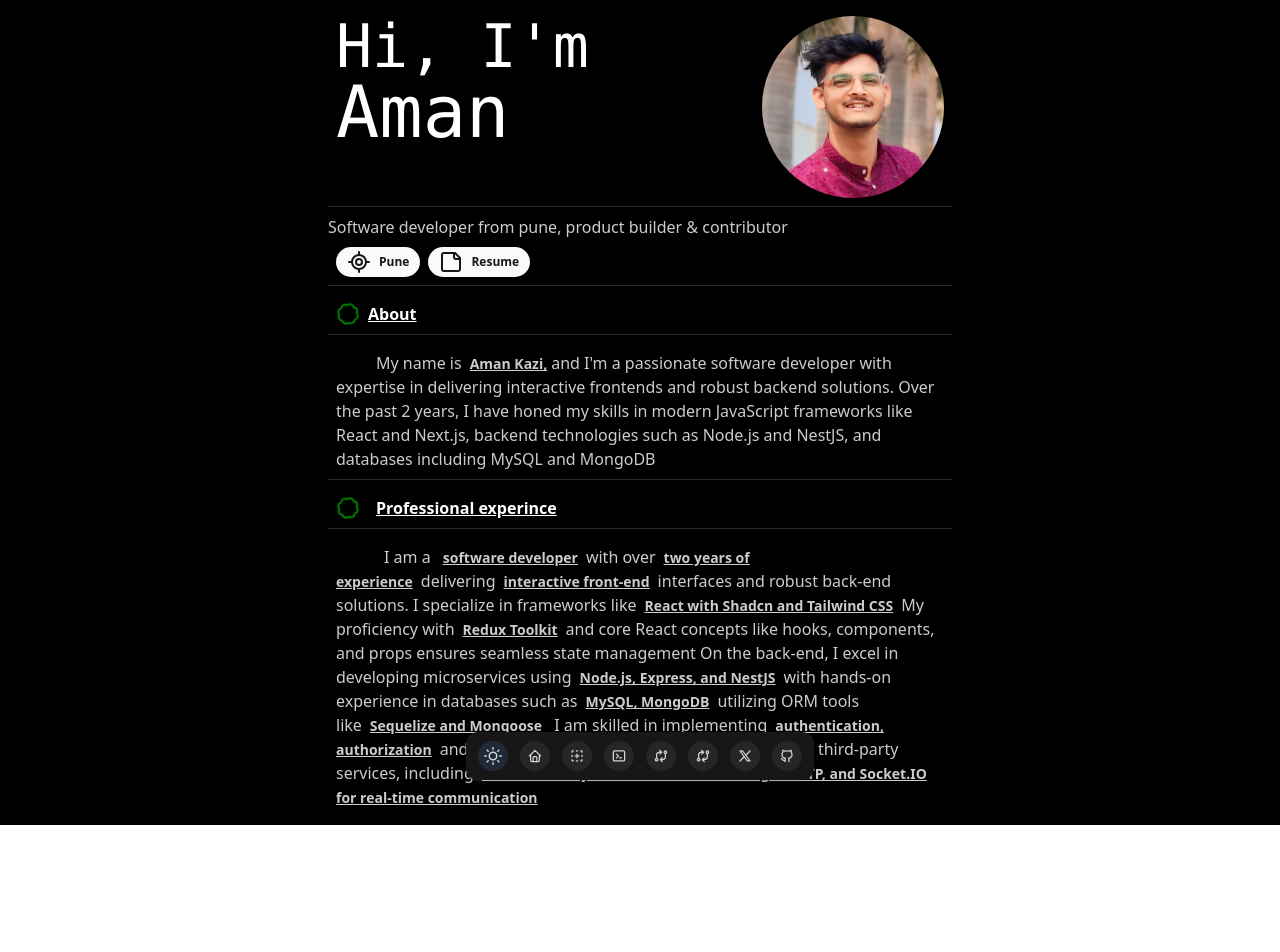
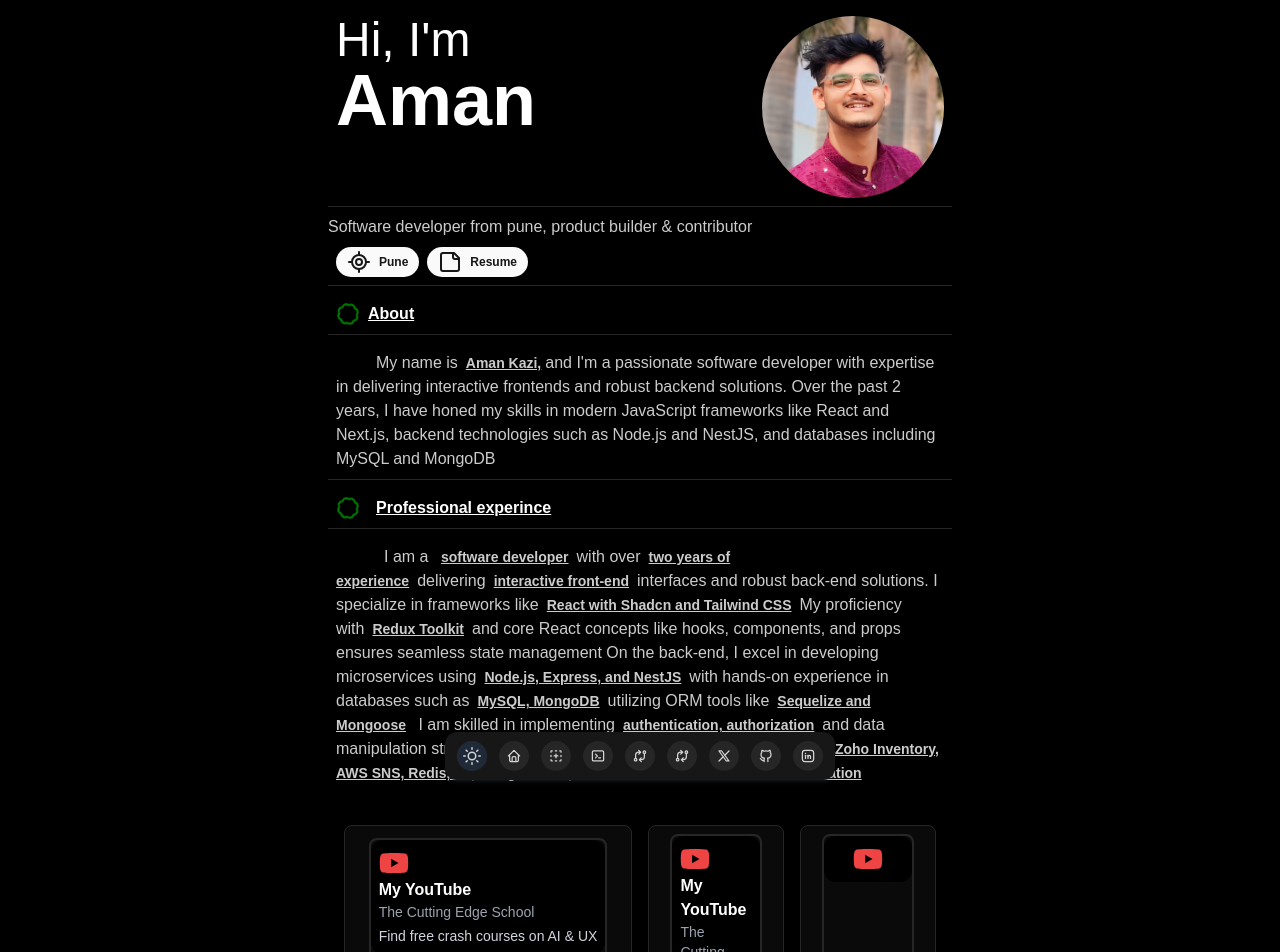
Before and after one commit to Amn9909/portfolio-amn, a Next.js app: page / in a window 1280 px wide. Shown: the top 952 px of the page. Before the commit the page ends 825 px from the top, so only its background shows below. Built offline with nearby package versions, Linux system fonts and the light colour scheme.

Commit message:
added changes for socials

```diff
--- a/app/(components)/askit/HeroSection.tsx
+++ b/app/(components)/askit/HeroSection.tsx
@@ -5,8 +5,9 @@ import ProjectsCards from "./components/ProjectsCards";
 import { AnimatedPin } from "./components/Profile3DCard";
 import { AskCarousel } from "./components/Carousel";
 import PricingSectionCards from "./components/pricingSection/Pricing";
-import { AppleFloatingDock } from "./components/doc/AppleDoc";
+import { AppleFloatingDock } from "./components/appleDoc/AppleDoc";
 import HeaderSection from "./components/headerSection/HeaderSection";
+import Socials from "./components/socials/Socials";
 
 const projects = [
   {
@@ -119,8 +120,10 @@ const projects = [
 
 const AskitHeroSection = () => {
   return (
-    <div>
+    <div className="w-[50%] 3xs:w-[100%] xxs:w-[100%] xs:w-[100%] sm:w-[100%] md:w-[50%] xl:w-[50%]">
       <HeaderSection />
+      <Socials />
+      <Socials />
       <AppleFloatingDock />
     </div>
   );
--- a/app/(components)/askit/components/doc/AppleDoc.tsx
+++ b/app/(components)/askit/components/appleDoc/AppleDoc.tsx
@@ -8,6 +8,7 @@ import {
   IconHome,
   IconNewSection,
   IconTerminal2,
+  IconBrandLinkedin
 } from "@tabler/icons-react";
 import ThemeSwitcher from "@/app/(toggleDarkMode)/ThemeSwitcher";
 import { motion } from "framer-motion";
@@ -16,21 +17,21 @@ export function AppleFloatingDock() {
     {
       title: "Theme",
       icon: <ThemeSwitcher />,
-      href: "#",
+      href: "/",
     },
     {
       title: "Home",
       icon: (
         <IconHome className="h-full w-full text-neutral-500 dark:text-neutral-300" />
       ),
-      href: "/",
+      href: "/home",
     },
     {
       title: "About",
       icon: (
         <IconNewSection className="h-full w-full text-neutral-500 dark:text-neutral-300" />
       ),
-      href: "about",
+      href: "/about",
     },
 
     {
@@ -56,18 +57,25 @@ export function AppleFloatingDock() {
       href: "/newsletter",
     },
     {
-      title: "Twitter",
+      title: "X",
       icon: (
         <IconBrandX className="h-full w-full text-neutral-500 dark:text-neutral-300" />
       ),
-      href: "#",
+      href: "https://x.com/amn_ak09",
     },
     {
       title: "GitHub",
       icon: (
         <IconBrandGithub className="h-full w-full text-neutral-500 dark:text-neutral-300" />
       ),
-      href: "#",
+      href: "https://github.com/Amn9909",
+    },
+    {
+      title: "Linkedin",
+      icon: (
+        <IconBrandLinkedin className="h-full w-full text-neutral-500 dark:text-neutral-300" />
+      ),
+      href: "https://www.linkedin.com/in/amankaziak",
     },
   ];
   return (
--- a/app/(components)/askit/components/headerSection/HeaderSection.tsx
+++ b/app/(components)/askit/components/headerSection/HeaderSection.tsx
@@ -7,7 +7,8 @@ import PaperIcon from "@/lib/src/PaperIcon";
 import LocationTriggerIcon from "@/lib/src/LocationTriggerIcon";
 import SepratorWithAnimation from "../SepratorWithAnimation";
 import { Avatar, AvatarFallback, AvatarImage } from "@/components/ui/avatar";
-import profilePicImg from "../../../../asset/profile-pic.jpg"
+import profilePicImg from "../../../../asset/profile-pic.jpg";
+import Socials from "../socials/Socials";
 
 const HeaderSection = () => {
   const dawnloadCV = () => {
@@ -25,16 +26,16 @@ const HeaderSection = () => {
         initial={{ y: 100, opacity: 0 }}
         animate={{ y: 0, opacity: 1 }}
         transition={{ duration: 0.8, ease: "easeIn" }}
-        className="p-2  w-[50%] 3xs:w-[100%] xxs:w-[100%] xs:w-[100%] sm:w-[100%] md:w-[50%] xl:w-[50%]"
+        className="p-2"
       >
         {/* heading and sub-title  */}
 
         <div className="p-2 flex">
           <div className="w-[70%]">
-            <h1 className="font-mono text-8xl 3xs:text-5xl xxs:text-7xl xs:text-6xl ">
+            <h1 className=" text-4xl 3xs:text-4xl xxs:text-6xl xs:text-5xl ">
               Hi, I&apos;m
             </h1>
-            <h1 className="font-mono text-8xl 3xs:text-5xl xxs:text-7xl xs:text-7xl">
+            <h1 className="font-sans text-8xl font-bold 3xs:text-5xl xxs:text-7xl xs:text-7xl">
               Aman
             </h1>
           </div>
@@ -43,7 +44,8 @@ const HeaderSection = () => {
             initial={{ y: 100, opacity: 0 }}
             animate={{ y: 0, opacity: 1 }}
             transition={{ duration: 0.8, ease: "easeIn" }}
-           className="w-[30%]">
+            className="w-[30%]"
+          >
             <Avatar className="w-30 h-30">
               <AvatarImage src={profilePicImg.src} alt="@shadcn" />
               <AvatarFallback>AK</AvatarFallback>
--- /dev/null
+++ b/app/(components)/askit/components/socials/Socials.tsx
@@ -0,0 +1,153 @@
+import { Card, CardContent, CardTitle } from "@/components/ui/card";
+import React from "react";
+import {
+  FaInstagram,
+  FaLinkedin,
+  FaXTwitter,
+  FaYoutube,
+} from "react-icons/fa6";
+
+const Socials = () => {
+  const socials = [
+    {
+      id: "youtube",
+      name: "My YouTube",
+      username: "The Cutting Edge School",
+      description: "Find free crash courses on AI & UX",
+      icon: <FaYoutube className="text-red-500 text-3xl" />,
+      link: "https://www.youtube.com/@amnak09",
+      size: "col-span-2 row-span-2",
+    },
+    {
+      id: "linkedin",
+      name: "My LinkedIn",
+      username: "Ansh Mehra",
+      description: "Connect with me on LinkedIn.",
+      icon: <FaLinkedin className="text-blue-600 text-3xl" />,
+      link: "https://www.linkedin.com/in/amankaziak",
+      size: "col-span-2 row-span-2",
+    },
+    {
+      id: "instagram",
+      name: "My Instagram",
+      username: "@anshmehra.in",
+      description: "Building in public and sharing my journey.",
+      icon: <FaInstagram className="text-pink-500 text-3xl" />,
+      link: "https://www.instagram.com/amn0_9",
+      size: "col-span-1",
+    },
+    {
+      id: "twitter",
+      name: "My X (Twitter)",
+      username: "@anshmehra",
+      description: "Sharing insights and thoughts.",
+      icon: <FaXTwitter className="text-white text-3xl" />,
+      link: "https://twitter.com/amn_ak09",
+      size: "col-span-1",
+    },
+  ];
+
+  return (
+    <div className="w-full p-6">
+      <div className="grid grid-cols-4 gap-4 overflow-hidden">
+        <Card className="h-[150px] flex justify-center items-center col-span-2">
+          <CardContent className="p-2 h-[95%] transition hover:scale-105 hover:shadow-lg">
+            <div className=" overflow-hidden border-2 w-full h-full rounded-lg">
+              <a
+                key={socials[0].id}
+                href={socials[0].link}
+                target="_blank"
+                rel="noopener noreferrer"
+                className={`bg-black p-2 rounded-xl flex flex-col justify-between ${socials[0].size} `}
+              >
+                <div className="h-[90%]">
+                  {socials[0].icon}
+                  <div className="text-start">
+                    <h3 className="text-white font-bold">{socials[0].name}</h3>
+                    <p className="text-gray-400 text-sm">
+                      {socials[0].username}
+                    </p>
+                  </div>
+                </div>
+                <p className="text-gray-300 text-sm mt-1">
+                  {socials[0].description}
+                </p>
+              </a>
+            </div>
+          </CardContent>
+        </Card>
+        <Card className="h-[150px] flex justify-center items-center col-span-1">
+          <CardContent className="w-[80%] h-full p-2">
+          <div className=" overflow-hidden border-2 w-full h-full rounded-lg">
+              <a
+                key={socials[0].id}
+                href={socials[0].link}
+                target="_blank"
+                rel="noopener noreferrer"
+                className={`bg-black p-2 rounded-xl flex flex-col justify-between ${socials[0].size} `}
+              >
+                <div className="h-[90%]">
+                  {socials[0].icon}
+                  <div className="text-start">
+                    <h3 className="text-white font-bold">{socials[0].name}</h3>
+                    <p className="text-gray-400 text-sm">
+                      {socials[0].username}
+                    </p>
+                  </div>
+                </div>
+                <p className="text-gray-300 text-sm mt-1">
+                  {socials[0].description}
+                </p>
+              </a>
+            </div>
+          </CardContent>
+        </Card>
+        <Card className="h-[150px] flex justify-center items-center col-span-1">
+          <CardContent className="w-[80%] h-full p-2">
+          <div className="overflow-hidden border-2 w-full h-full rounded-lg">
+              <a
+                key={socials[0].id}
+                href={socials[0].link}
+                target="_blank"
+                rel="noopener noreferrer"
+                className={`bg-black p-2 rounded-xl flex flex-col justify-between ${socials[0].size} `}
+              >
+                <div className="flex justify-center items-center">
+                  {socials[0].icon}
+                  {/* <div className="text-start">
+                    <h3 className="text-white font-bold">{socials[0].name}</h3>
+                    <p className="text-gray-400 text-sm">
+                      {socials[0].username}
+                    </p>
+                  </div> */}
+                </div>
+                {/* <p className="text-gray-300 text-sm mt-1">
+                  {socials[0].description}
+                </p> */}
+              </a>
+            </div>
+          </CardContent>
+        </Card>
+
+        {/* <a
+          key={socials[0].id}
+          href={socials[0].link}
+          target="_blank"
+          rel="noopener noreferrer"
+          className={`bg-black p-6 rounded-xl flex flex-col justify-between ${socials[0].size} transition hover:scale-105 hover:shadow-lg`}
+        >
+          <div className="flex items-center gap-3">
+            {socials[0].icon}
+            <div>
+              <h3 className="text-white font-bold">{socials[0].name}</h3>
+              <p className="text-gray-400 text-sm">{socials[0].username}</p>
+            </div>
+          </div>
+          <p className="text-gray-300 text-sm mt-3">{socials[0].description}</p>
+        </a> */}
+      </div>
+    </div>
+  );
+};
+
+export default Socials;
--- a/app/globals.css
+++ b/app/globals.css
@@ -68,3 +68,9 @@
 html, body {
   @apply text-black dark:text-white bg-white dark:bg-black; /* Ensures default text & background */
 }
+
+@import url('https://fonts.googleapis.com/css2?family=Bebas+Neue&display=swap');
+
+html, body {
+  @apply font-sans;
+}
--- a/app/page.tsx
+++ b/app/page.tsx
@@ -6,7 +6,7 @@ import Home from "./home/page";
 
 export default function RootPage() {
   return (
-    <div className="h-full w-full text-black dark:text-white">
+    <div className="h-full w-full text-black dark:text-white flex justify-center">
       {/* <Home/> */}
       <AskitHeroSection />
     </div>
--- a/tailwind.config.ts
+++ b/tailwind.config.ts
@@ -6,69 +6,70 @@ export default {
     "./components/**/*.{js,ts,jsx,tsx,mdx}",
     "./app/**/*.{js,ts,jsx,tsx,mdx}",
   ],
-  darkMode: 'class',
+  darkMode: "class",
   theme: {
-	screens : {
-		'3xs': '240px', // Extra small screen
-		'xxs': '440px', // Extra small screen
-        'xs': '500px',  // Small mobile view
-        'sm': '640px',  // Default small screen
-        'md': '768px',  // Default medium screen
-        'lg': '1024px', // Default large screen
-        'xl': '1280px', // Default extra large screen
-        '2xl': '1536px', // Default 2x extra large screen
+    screens: {
+      "3xs": "240px", // Extra small screen
+      xxs: "440px", // Extra small screen
+      xs: "500px", // Small mobile view
+      sm: "640px", // Default small screen
+      md: "768px", // Default medium screen
+      lg: "1024px", // Default large screen
+      xl: "1280px", // Default extra large screen
+      "2xl": "1536px", // Default 2x extra large screen
     },
     extend: {
+      fontFamily: {
+		sans: ["Bebas Neue", "sans-serif"],
+      },
       borderRadius: {
-  			lg: 'var(--radius)',
-  			md: 'calc(var(--radius) - 2px)',
-  			sm: 'calc(var(--radius) - 4px)'
+        lg: "var(--radius)",
+        md: "calc(var(--radius) - 2px)",
+        sm: "calc(var(--radius) - 4px)",
       },
       colors: {
-  			background: 'hsl(var(--background))',
-  			foreground: 'hsl(var(--foreground))',
+        background: "hsl(var(--background))",
+        foreground: "hsl(var(--foreground))",
         card: {
-  				DEFAULT: 'hsl(var(--card))',
-  				foreground: 'hsl(var(--card-foreground))'
+          DEFAULT: "hsl(var(--card))",
+          foreground: "hsl(var(--card-foreground))",
         },
         popover: {
-  				DEFAULT: 'hsl(var(--popover))',
-  				foreground: 'hsl(var(--popover-foreground))'
+          DEFAULT: "hsl(var(--popover))",
+          foreground: "hsl(var(--popover-foreground))",
         },
         primary: {
-  				DEFAULT: 'hsl(var(--primary))',
-  				foreground: 'hsl(var(--primary-foreground))'
+          DEFAULT: "hsl(var(--primary))",
+          foreground: "hsl(var(--primary-foreground))",
         },
         secondary: {
-  				DEFAULT: 'hsl(var(--secondary))',
-  				foreground: 'hsl(var(--secondary-foreground))'
+          DEFAULT: "hsl(var(--secondary))",
+          foreground: "hsl(var(--secondary-foreground))",
         },
         muted: {
-  				DEFAULT: 'hsl(var(--muted))',
-  				foreground: 'hsl(var(--muted-foreground))'
+          DEFAULT: "hsl(var(--muted))",
+          foreground: "hsl(var(--muted-foreground))",
         },
         accent: {
-  				DEFAULT: 'hsl(var(--accent))',
-  				foreground: 'hsl(var(--accent-foreground))'
+          DEFAULT: "hsl(var(--accent))",
+          foreground: "hsl(var(--accent-foreground))",
         },
         destructive: {
-  				DEFAULT: 'hsl(var(--destructive))',
-  				foreground: 'hsl(var(--destructive-foreground))'
+          DEFAULT: "hsl(var(--destructive))",
+          foreground: "hsl(var(--destructive-foreground))",
         },
-  			border: 'hsl(var(--border))',
-  			input: 'hsl(var(--input))',
-  			ring: 'hsl(var(--ring))',
+        border: "hsl(var(--border))",
+        input: "hsl(var(--input))",
+        ring: "hsl(var(--ring))",
         chart: {
-  				'1': 'hsl(var(--chart-1))',
-  				'2': 'hsl(var(--chart-2))',
-  				'3': 'hsl(var(--chart-3))',
-  				'4': 'hsl(var(--chart-4))',
-  				'5': 'hsl(var(--chart-5))'
-  			}
-  		}
-  	}
+          "1": "hsl(var(--chart-1))",
+          "2": "hsl(var(--chart-2))",
+          "3": "hsl(var(--chart-3))",
+          "4": "hsl(var(--chart-4))",
+          "5": "hsl(var(--chart-5))",
         },
-  plugins: [
-	require("tailwindcss-animate")
-],
+      },
+    },
+  },
+  plugins: [require("tailwindcss-animate")],
 } satisfies Config;
```
Also changed, not shown: app/Dummy.tsx (added, +32 -0 lines). Lines whose indentation alone changed are shown as unchanged.
